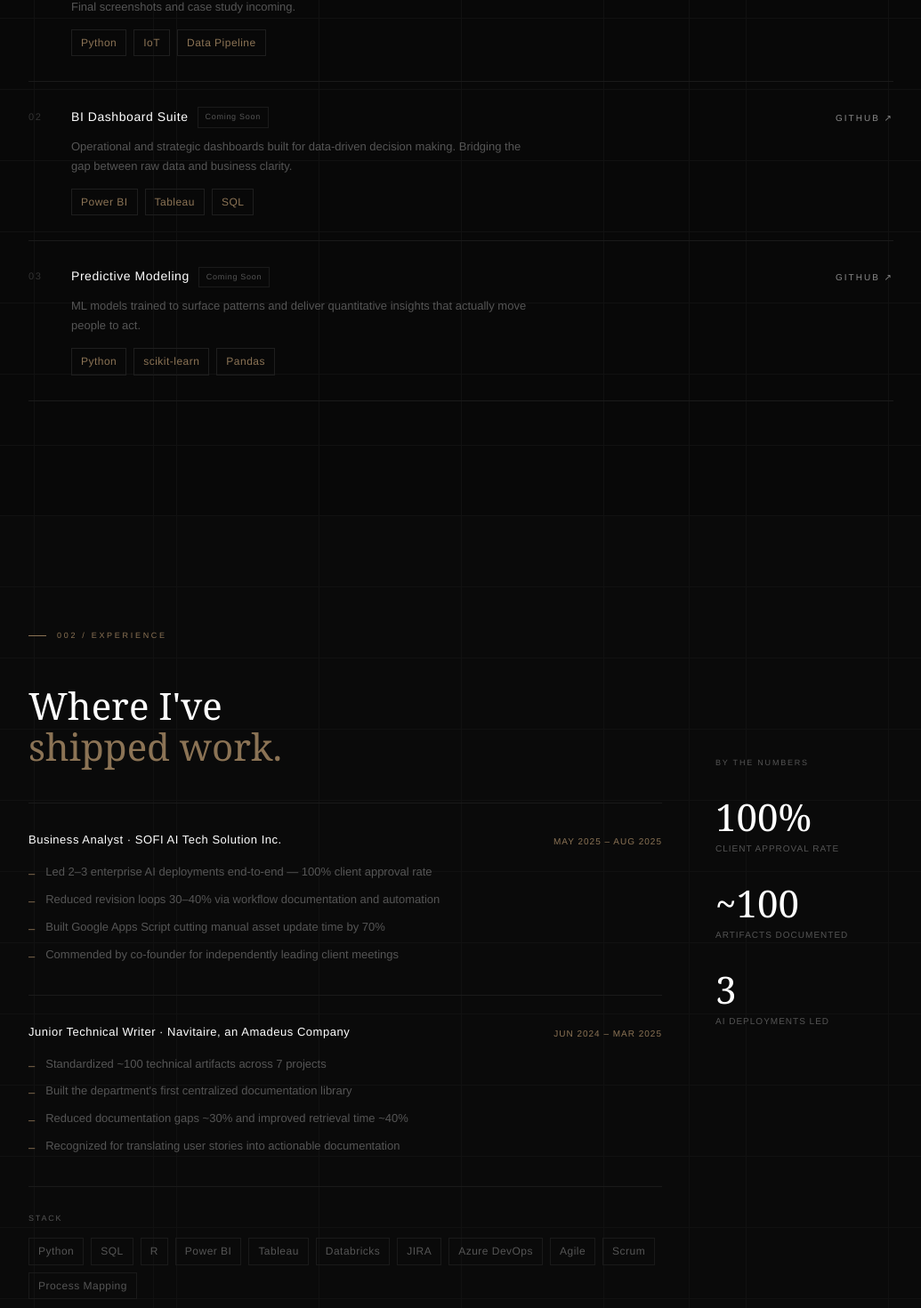
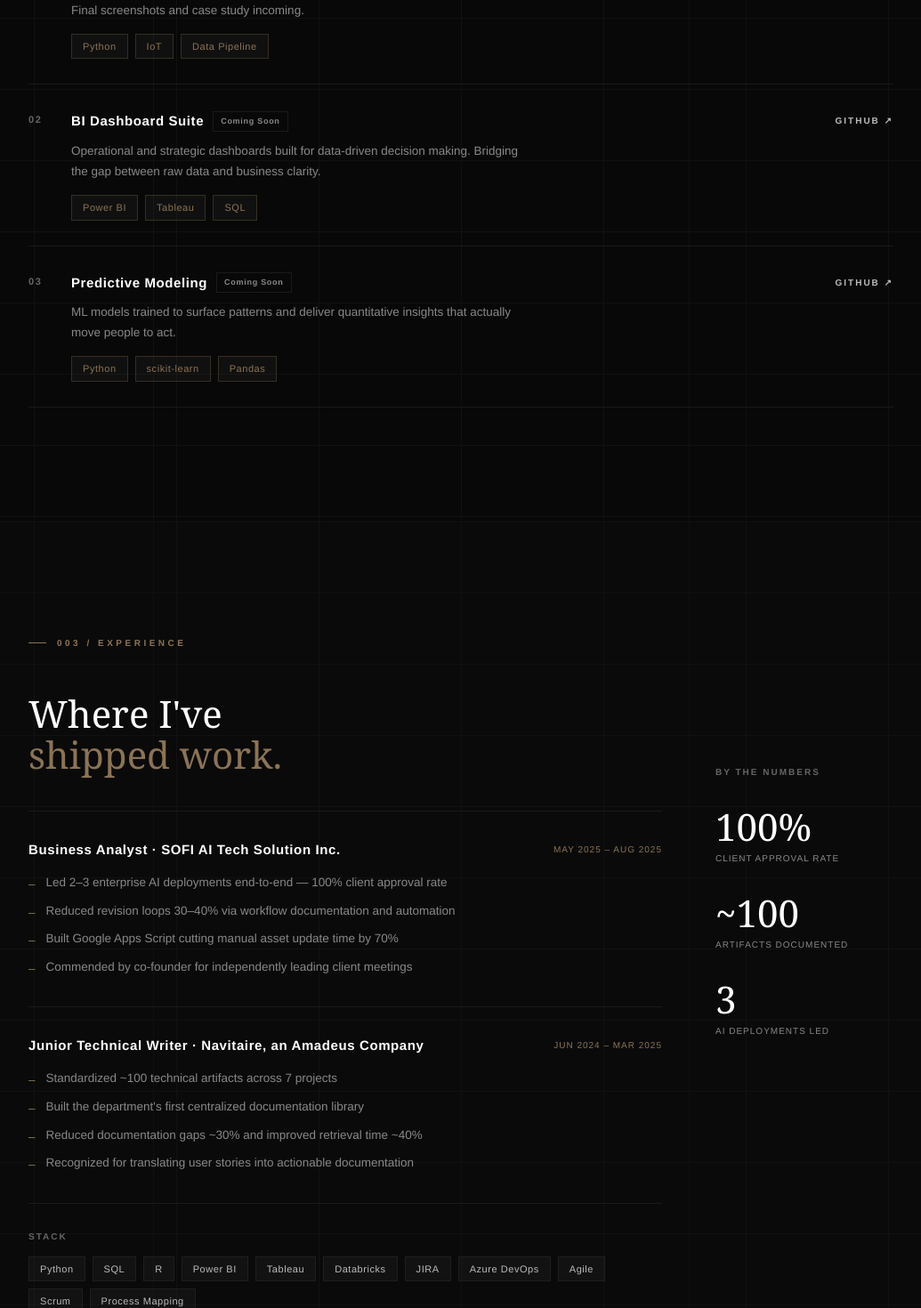
Before and after one commit to clemweb3/portfolio-redefined-shania, a React (Vite) app: page / in a window 1280 px wide. Shown: the part 1260-2730 px from the top of the page at 89% size, without its empty margins (122-1157 px from the left). Built offline with nearby package versions, Linux system fonts and the light colour scheme.

Commit message:
fixed layouts, added animations

```diff
--- a/src/components/Experience.jsx
+++ b/src/components/Experience.jsx
@@ -76,7 +76,7 @@ export default function Experience() {
         {/* Label */}
         <div className="section-tag">
           <span className="section-tag-line" />
-          <span className="section-tag-text">002 / Experience</span>
+          <span className="section-tag-text">003 / Experience</span>
         </div>
 
         <div className="exp-layout">
--- a/src/components/Projects.jsx
+++ b/src/components/Projects.jsx
@@ -46,7 +46,7 @@ export default function Projects() {
         {/* Label */}
         <div className="section-tag">
           <span className="section-tag-line" />
-          <span className="section-tag-text">003 / Selected Work</span>
+          <span className="section-tag-text">002 / Selected Work</span>
         </div>
 
         <div className="proj-header">
--- a/src/styles/index.css
+++ b/src/styles/index.css
@@ -60,23 +60,26 @@ button { background: none; border: none; cursor: pointer; }
 .accent { color: var(--gold); }
 
 .body-text {
-  color: var(--text-4);
+  color: var(--text-2); /* Adjusted from text-4 for better presence */
   font-size: 16px;
   line-height: 1.85;
 }
 
 .tag {
   display: inline-block;
-  font-size: 12px;
-  color: var(--text-4);
-  border: 1px solid var(--border);
-  padding: 4px 10px;
-  letter-spacing: 0.04em;
+  font-size: 11px;
+  color: var(--text-1); /* Fixed: Coursework is now visible */
+  font-weight: 500;      /* Fixed: Added thickness */
+  border: 1px solid var(--border-2);
+  padding: 4px 12px;
+  letter-spacing: 0.05em;
+  background: rgba(255, 255, 255, 0.03);
+  transition: var(--transition);
 }
 
 .tag--accent {
   color: var(--gold);
-  border-color: var(--border-2);
+  border-color: rgba(139, 115, 85, 0.3);
 }
 
 /* ─── SHARED SECTION STRUCTURE ────────────────────────────── */
@@ -135,10 +138,11 @@ button { background: none; border: none; cursor: pointer; }
   flex-shrink: 0;
 }
 .section-tag-text {
-  font-size: 9px;
+  font-size: 10px;
   color: var(--gold);
-  letter-spacing: 0.3em;
+  letter-spacing: 0.35em;
   text-transform: uppercase;
+  font-weight: 700; /* Consistency Fix: Matched the "001" thickness */
 }
 
 .section-heading {
@@ -186,7 +190,7 @@ button { background: none; border: none; cursor: pointer; }
   display: flex;
   align-items: center;
   gap: 8px;
-  font-weight: 500;
+  font-weight: 600; /* Unified thickness */
 }
 .nav-logo-diamond { color: var(--gold); font-size: 18px; }
 
@@ -202,7 +206,7 @@ button { background: none; border: none; cursor: pointer; }
   letter-spacing: 0.22em;
   text-transform: uppercase;
   color: var(--text-3);
-  font-weight: 500;
+  font-weight: 600; /* Unified thickness */
   transition: color var(--transition);
 }
 .nav-link:hover { color: var(--gold); }
@@ -221,13 +225,12 @@ button { background: none; border: none; cursor: pointer; }
   letter-spacing: 0.2em;
   text-transform: uppercase;
   padding: 8px 20px;
-  font-weight: 500;
+  font-weight: 600;
   transition: border-color var(--transition);
 }
 .nav-resume:hover { border-color: var(--gold); }
 @media (min-width: 768px) { .nav-resume { display: block; } }
 
-/* Hamburger */
 .nav-hamburger {
   display: flex;
   flex-direction: column;
@@ -349,7 +352,7 @@ button { background: none; border: none; cursor: pointer; }
   color: var(--gold);
   letter-spacing: 0.35em;
   text-transform: uppercase;
-  font-weight: 600;
+  font-weight: 700; /* Consistent with "001" logic */
 }
 
 .hero-grid-layout {
@@ -401,11 +404,11 @@ button { background: none; border: none; cursor: pointer; }
 .hero-cycle {
   color: var(--gold);
   font-style: normal;
-  font-weight: 500;
+  font-weight: 600;
 }
 
 .hero-body {
-  color: var(--text-4);
+  color: var(--text-2);
   font-size: clamp(13px, 1.2vw, 15px);
   line-height: 1.9;
   max-width: 520px;
@@ -493,15 +496,16 @@ button { background: none; border: none; cursor: pointer; }
 
 .hero-sidebar-label {
   font-size: 10px;
-  color: var(--text-5);
+  color: var(--text-3); /* Brighter for consistency */
   letter-spacing: 0.28em;
   text-transform: uppercase;
   margin-bottom: 8px;
-  font-weight: 600;
+  font-weight: 700;
 }
 .hero-sidebar-value {
   font-size: 14px;
-  color: var(--text-2);
+  font-weight: 500;
+  color: var(--text-1);
   line-height: 1.6;
 }
 
@@ -552,14 +556,14 @@ button { background: none; border: none; cursor: pointer; }
 
 .hero-meta-label {
   font-size: 9px;
-  color: #3A3A3A;
+  color: var(--text-3);
   letter-spacing: 0.3em;
   text-transform: uppercase;
-  font-weight: 600;
+  font-weight: 700;
 }
 .hero-meta-value {
   font-size: 12px;
-  color: var(--text-2);
+  color: var(--text-1);
   display: flex;
   align-items: center;
   gap: 8px;
@@ -614,7 +618,6 @@ button { background: none; border: none; cursor: pointer; }
   border-top: 1px solid var(--border);
   padding: 32px 0;
 }
-.exp-entry:last-of-type { border-bottom: none; }
 
 .exp-entry-header {
   display: flex;
@@ -632,8 +635,8 @@ button { background: none; border: none; cursor: pointer; }
 }
 
 .exp-role {
-  font-size: 13px;
-  font-weight: 500;
+  font-size: 15px;
+  font-weight: 600; /* Unified title thickness */
   color: var(--white);
   letter-spacing: 0.04em;
   line-height: 1.4;
@@ -653,8 +656,8 @@ button { background: none; border: none; cursor: pointer; }
 .exp-bullet {
   display: flex;
   gap: 12px;
-  font-size: 13px;
-  color: var(--text-4);
+  font-size: 13.5px;
+  color: var(--text-2);
   line-height: 1.6;
 }
 .exp-bullet-dash {
@@ -665,8 +668,9 @@ button { background: none; border: none; cursor: pointer; }
 
 .exp-stack { border-top: 1px solid var(--border); padding-top: 28px; }
 .exp-stack-label {
-  font-size: 9px;
-  color: var(--text-4);
+  font-size: 10px;
+  color: var(--text-3);
+  font-weight: 700;
   letter-spacing: 0.2em;
   text-transform: uppercase;
   margin-bottom: 14px;
@@ -678,19 +682,18 @@ button { background: none; border: none; cursor: pointer; }
   flex-direction: row;
   flex-wrap: wrap;
   gap: 32px;
-  padding-top: 0;
 }
 @media (min-width: 768px) {
   .exp-stats {
     flex-direction: column;
-    flex-wrap: nowrap;
     padding-top: 80px;
   }
 }
 
 .exp-stats-label {
-  font-size: 9px;
-  color: var(--text-4);
+  font-size: 10px;
+  color: var(--text-3);
+  font-weight: 700;
   letter-spacing: 0.2em;
   text-transform: uppercase;
   width: 100%;
@@ -708,7 +711,7 @@ button { background: none; border: none; cursor: pointer; }
 .exp-stat-label {
   display: block;
   font-size: 10px;
-  color: var(--text-4);
+  color: var(--text-2);
   letter-spacing: 0.1em;
   text-transform: uppercase;
 }
@@ -759,7 +762,8 @@ button { background: none; border: none; cursor: pointer; }
 
 .proj-id {
   font-size: 11px;
-  color: #333;
+  color: var(--text-3); /* Brighter for consistency */
+  font-weight: 700;      /* Fixed: Heavy "001" style */
   letter-spacing: 0.15em;
   padding-top: 2px;
 }
@@ -773,8 +777,8 @@ button { background: none; border: none; cursor: pointer; }
 }
 
 .proj-title {
-  font-size: 14px;
-  font-weight: 500;
+  font-size: 15px;
+  font-weight: 600; /* Unified thickness */
   color: var(--white);
   letter-spacing: 0.04em;
   transition: color var(--transition);
@@ -783,15 +787,16 @@ button { background: none; border: none; cursor: pointer; }
 
 .proj-status {
   font-size: 9px;
-  color: var(--text-4);
+  color: var(--text-2);
   border: 1px solid var(--border);
   padding: 3px 8px;
   letter-spacing: 0.08em;
+  font-weight: 600;
 }
 
 .proj-desc {
-  font-size: 13px;
-  color: var(--text-4);
+  font-size: 13.5px;
+  color: var(--text-2);
   line-height: 1.7;
   max-width: 520px;
   margin-bottom: 14px;
@@ -816,7 +821,8 @@ button { background: none; border: none; cursor: pointer; }
 
 .proj-link {
   font-size: 10px;
-  color: var(--text-2);
+  color: var(--text-1);
+  font-weight: 600;
   letter-spacing: 0.2em;
   text-transform: uppercase;
   transition: color var(--transition);
@@ -834,15 +840,15 @@ button { background: none; border: none; cursor: pointer; }
 @media (min-width: 768px) {
   .about-layout {
     grid-template-columns: 1fr 260px;
-    gap: 60px;
+    gap: 80px;
   }
 }
 
 .about-paras {
   display: flex;
   flex-direction: column;
-  gap: 16px;
-  max-width: 480px;
+  gap: 20px;
+  max-width: 520px;
 }
 
 .about-sidebar {
@@ -853,39 +859,48 @@ button { background: none; border: none; cursor: pointer; }
 
 .about-card {
   border-top: 1px solid var(--border);
-  padding: 24px 0;
+  padding: 32px 0;
 }
 
 .about-card-label {
-  font-size: 12px;
-  color: var(--text-4);
-  letter-spacing: 0.2em;
+  font-size: 11px;
+  color: var(--text-3);
+  font-weight: 700; /* Fixed thickness for industrial look */
+  letter-spacing: 0.25em;
   text-transform: uppercase;
-  margin-bottom: 10px;
+  margin-bottom: 14px;
 }
 .about-card-title {
-  font-size: 14px;
+  font-size: 15px;
   color: var(--white);
-  margin-bottom: 4px;
+  font-weight: 600; /* Unified title thickness */
+  margin-bottom: 6px;
+  letter-spacing: 0.02em;
 }
 .about-card-sub {
-  font-size: 12px;
-  color: var(--text-2);
+  font-size: 13.5px;
+  color: var(--text-1);
+  font-weight: 500;
 }
 .about-card-accent {
   font-size: 10px;
   color: var(--gold);
+  font-weight: 700;
   letter-spacing: 0.08em;
-  margin-top: 6px;
+  margin-top: 8px;
 }
 
 .about-credential {
   display: flex;
   align-items: center;
-  gap: 8px;
-  margin-bottom: 6px;
+  gap: 10px;
+  margin-bottom: 8px;
 }
-.about-credential-star { color: var(--gold); font-size: 12px; }
+.about-credential-star {
+  color: var(--gold);
+  font-size: 14px;
+  font-weight: bold;
+}
 
 /* ─── ABOUT ANIMATIONS (SIGNAL LOSS) ─────────────────────── */
 .accent-cycle {
@@ -898,7 +913,6 @@ button { background: none; border: none; cursor: pointer; }
   display: inline-block;
   color: var(--gold);
   position: relative;
-  /* Robotic, jagged snap flickering */
   animation: glitch-flicker 0.2s steps(1) infinite;
   filter: contrast(150%) brightness(1.2);
 }
@@ -950,6 +964,7 @@ button { background: none; border: none; cursor: pointer; }
   font-size: 10px;
   letter-spacing: 0.2em;
   text-transform: uppercase;
+  font-weight: 700;
   transition: background var(--transition);
 }
 .btn-primary:hover { background: var(--gold-h); }
@@ -957,8 +972,6 @@ button { background: none; border: none; cursor: pointer; }
 .contact-links {
   display: flex;
   flex-direction: column;
-  gap: 0;
-  padding-top: 0;
 }
 @media (min-width: 768px) { .contact-links { padding-top: 16px; } }
 
@@ -968,8 +981,9 @@ button { background: none; border: none; cursor: pointer; }
 }
 
 .contact-link {
-  font-size: 13px;
-  color: var(--text-2);
+  font-size: 14px;
+  font-weight: 500;
+  color: var(--text-1);
   transition: color var(--transition);
   word-break: break-all;
 }
@@ -995,6 +1009,7 @@ button { background: none; border: none; cursor: pointer; }
   font-size: 10px;
   color: var(--text-6);
   letter-spacing: 0.08em;
+  font-weight: 500;
 }
 .contact-footer-tagline {
   font-size: 10px;
```
